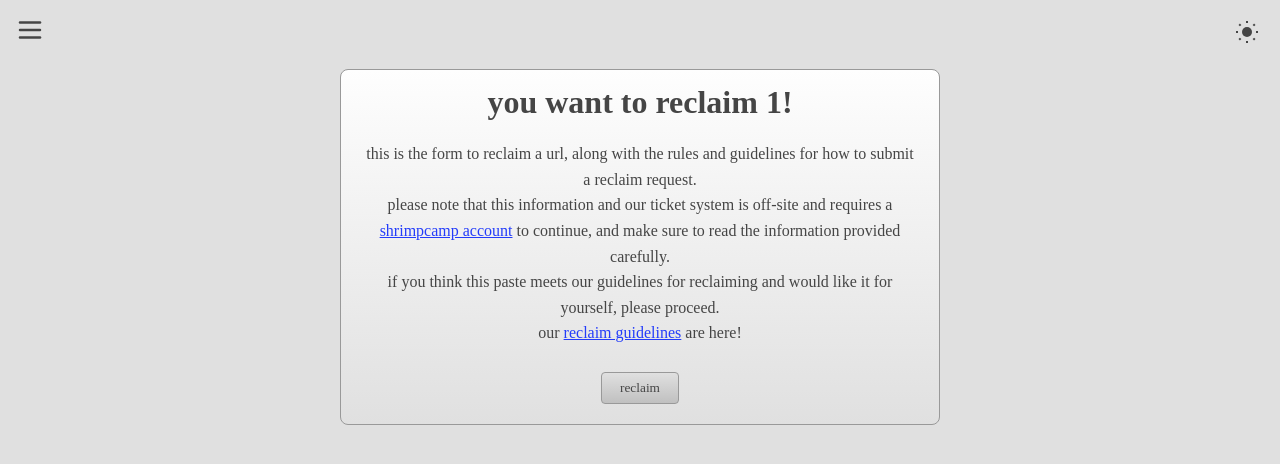
After one commit to marcheesed/miaw, a Flask app: template templates/paste/reclaim.html in a window 1280 px wide. The commit adds this page. Shown: the top 464 px of the page. Run offline with Flask 3, Linux system fonts and the light colour scheme; the template is opened without the code that fills it: values that come from a table or form of the project are taken from there, others are empty; tables that the repository leaves empty hold one stand-in row (values such as "Sample post").

Commit message:
reclaims and reports

```diff
--- a/app.py
+++ b/app.py
@@ -869,6 +869,48 @@ def dashboard():
     )
 
 
+@app.route("/<paste_id>/report")
+@login_required
+def report(paste_id):
+    paste = Paste.query.get(paste_id)
+    if paste is None:
+        abort(404)
+    return render_template("paste/report.html", paste=paste)
+
+
+@app.route("/<paste_id>/report", methods=["POST"])
+def report_post(paste_id):
+    paste = Paste.query.get(paste_id)
+    if paste is None:
+        abort(404)
+    if paste.user_id != current_user.id:
+        abort(403)
+    paste.user_id = None
+    db.session.commit()
+    return redirect(url_for("dashboard", paste=paste))
+
+
+@app.route("/<paste_id>/reclaim")
+@login_required
+def reclaim(paste_id):
+    paste = Paste.query.get(paste_id)
+    if paste is None:
+        abort(404)
+    return render_template("paste/reclaim.html", paste=paste)
+
+
+@app.route("/<paste_id>/reclaim", methods=["POST"])
+def reclaim_post(paste_id):
+    paste = Paste.query.get(paste_id)
+    if paste is None:
+        abort(404)
+    if paste.user_id != current_user.id:
+        abort(403)
+    paste.user_id = None
+    db.session.commit()
+    return redirect(url_for("dashboard", paste=paste))
+
+
 @app.context_processor
 def utility_processor():
     def is_ip_banned(ip):
--- a/templates/layout.html
+++ b/templates/layout.html
@@ -34,7 +34,15 @@
                     <a href="{{ url_for('admin_panel') }}">admin</a>
                     {% endif %} {% if current_user %}
                     <a href="{{ url_for('logout') }}">logout</a>
-                    {% else %}
+                    {% if paste is defined %} {% if request.endpoint ==
+                    'view_paste' and current_user.id != paste.author_id %}
+                    <a href="{{ url_for('reclaim', paste_id=paste.id) }}"
+                        >reclaim</a
+                    >
+                    <a href="{{ url_for('report', paste_id=paste.id) }}"
+                        >report</a
+                    >
+                    {% endif %} {% endif %} {% else %}
                     <a href="{{ url_for('login') }}">login</a>
                     <a href="{{ url_for('register') }}">register</a>
                     {% endif %}
--- /dev/null
+++ b/templates/paste/reclaim.html
@@ -0,0 +1,65 @@
+{% extends "layout.html" %} {% block content %}
+<div style="text-align: center" class="container-2">
+    <h1>you want to reclaim {{ paste.id }}!</h1>
+    <br />
+    <p>
+        this is the form to reclaim a url, along with the rules and guidelines
+        for how to submit a reclaim request.
+    </p>
+    <p>
+        please note that this information and our ticket system is off-site and
+        requires a <a href="https://shrimpcamp.com">shrimpcamp account</a> to
+        continue, and make sure to read the information provided carefully.
+    </p>
+    <p>
+        if you think this paste meets our guidelines for reclaiming and would
+        like it for yourself, please proceed.
+    </p>
+    <p>
+        our
+        <a
+            href="https://stack.shrimpcamp.com/miaw/public-issues/wiki/p/266387128101896192"
+            >reclaim guidelines</a
+        >
+        are here!
+    </p>
+    <br />
+    <button onclick="reclaim(event, '{{ paste.id }}')" class="btn">
+        reclaim
+    </button>
+</div>
+
+<div
+    id="popup"
+    style="
+        display: none;
+        position: fixed;
+        top: 20%;
+        left: 50%;
+        transform: translateX(-50%);
+        z-index: 1000;
+        padding: 20px;
+    "
+>
+    <span id="popup-message"></span>
+    <br /><br /><br />
+    <button class="btn" onclick="hidePopup()">close</button>
+</div>
+<script>
+    function showPopup(message) {
+        document.getElementById("popup-message").innerText = message;
+        document.getElementById("popup").style.display = "block";
+        document.getElementById("content").classList.add("blur");
+    }
+
+    function hidePopup() {
+        document.getElementById("popup").style.display = "none";
+        document.getElementById("content").classList.remove("blur");
+    }
+
+    function reclaim(event, pasteId) {
+        event.preventDefault();
+        window.location.href = `https://stack.shrimpcamp.com/issues/266376550826377216/new?disable_public_toggle&is_public=false&title=${pasteId}`;
+    }
+</script>
+{% endblock %}
```
Also changed, not shown: templates/paste/edit_paste.html (+4 -3 lines), templates/paste/report.html (added, +64 -0 lines), templates/paste/transfer_paste.html (+17 -0 lines).
